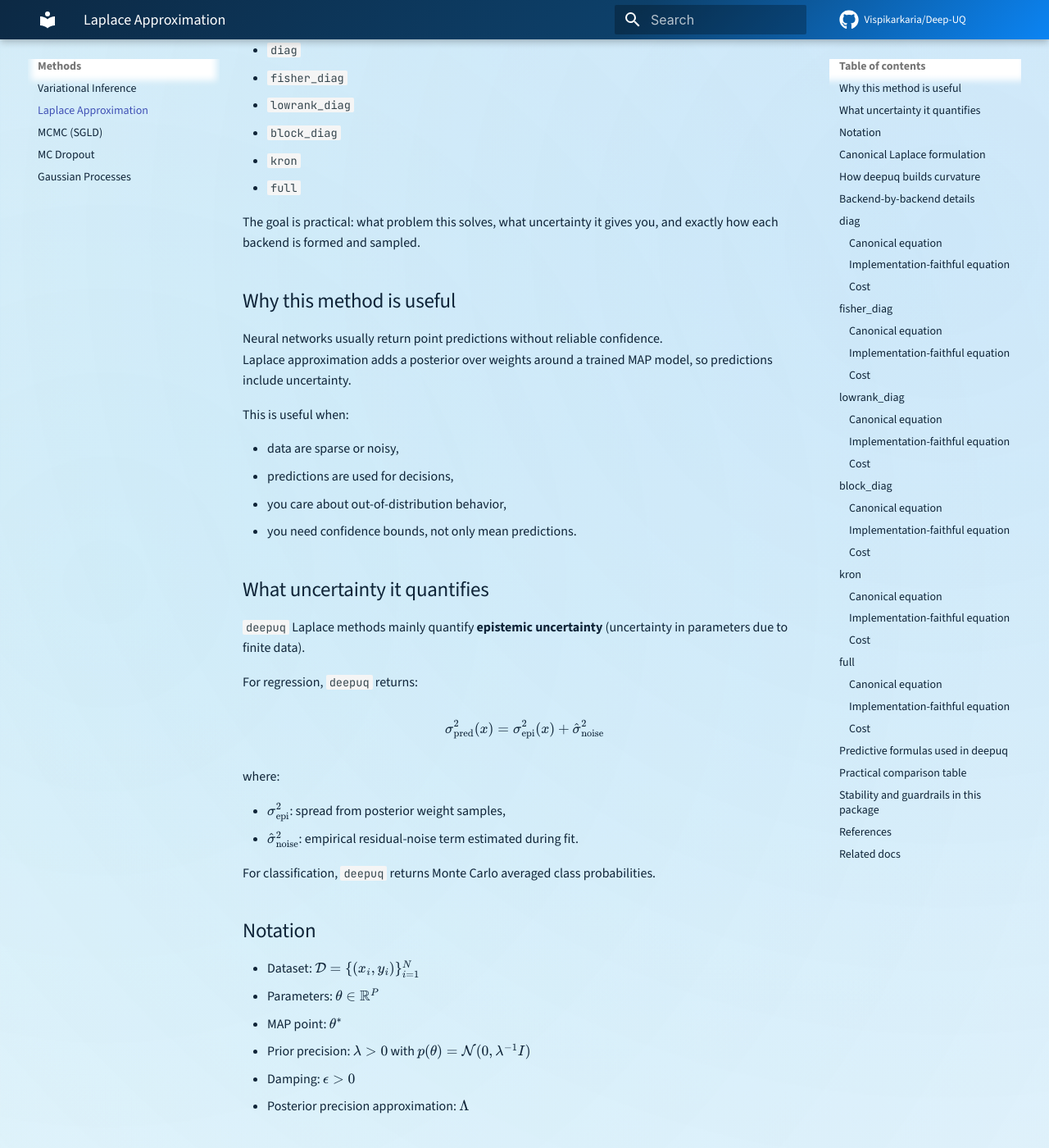
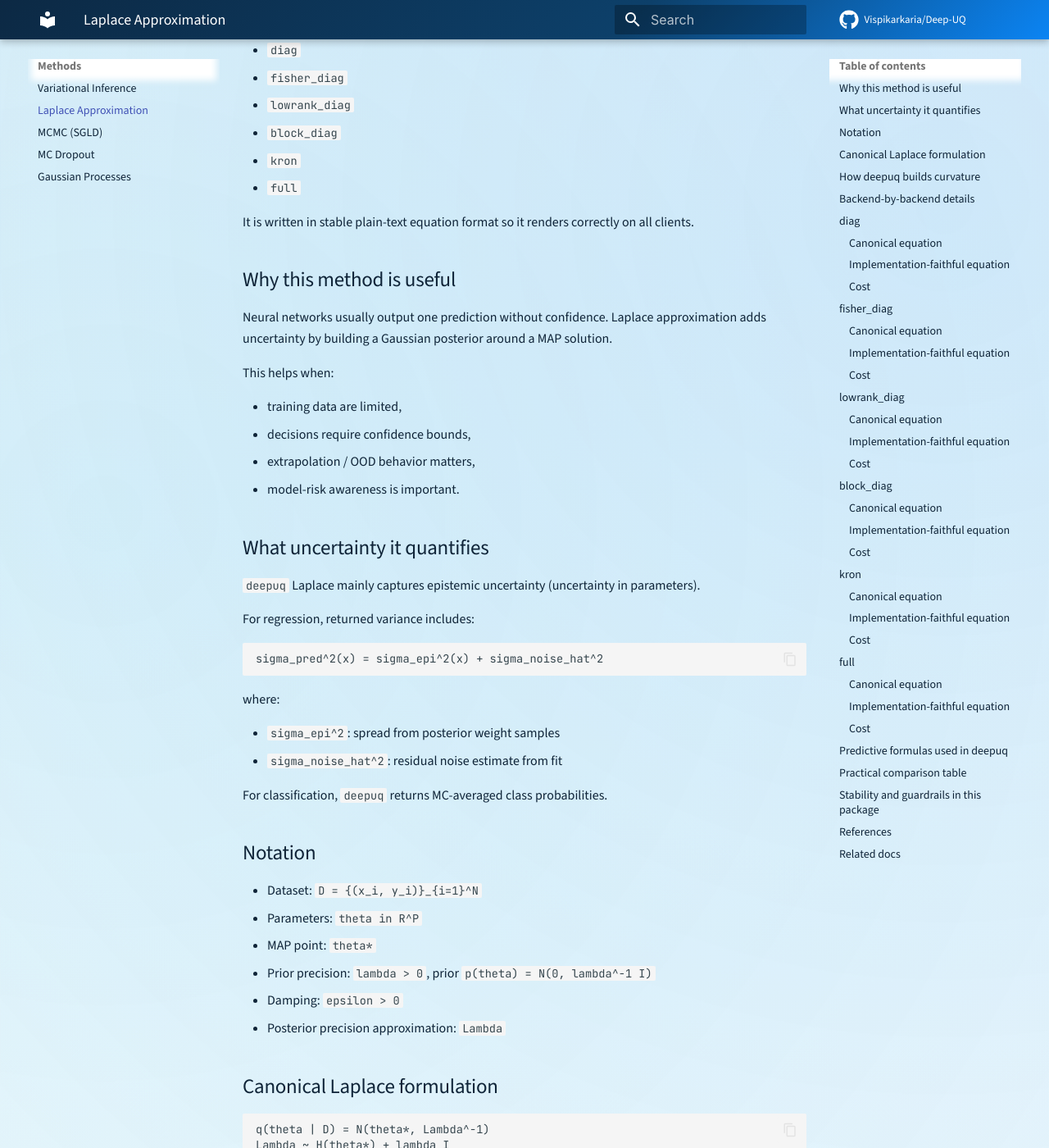
Before and after one commit to Vispikarkaria/Deep-UQ, an MkDocs documentation site: the page built from docs/methods/laplace.md, in a window 1280 px wide and 1400 px high, scrolled down 221 px. Shown: the whole window at 82% size. Built offline with MkDocs 1.6.1 and Material for MkDocs 9.7.7, drawn with Linux system fonts in a browser that asks for light colours; comment, search, counter and statistics services are not loaded; some of the changed text lies outside the part shown.

Commit message:
Remove LaTeX delimiters from Laplace docs to eliminate rendering errors

````diff
--- a/docs/methods/laplace.md
+++ b/docs/methods/laplace.md
@@ -1,6 +1,6 @@
 # Laplace Approximation (LLA) in `deepuq`
 
-This page documents all Laplace/LLA backends implemented by `LaplaceWrapper`:
+This page explains the six Laplace/LLA backends implemented in `LaplaceWrapper`:
 
 - `diag`
 - `fisher_diag`
@@ -9,74 +9,63 @@ This page documents all Laplace/LLA backends implemented by `LaplaceWrapper`:
 - `kron`
 - `full`
 
-The goal is practical: what problem this solves, what uncertainty it gives you, and exactly how each backend is formed and sampled.
+It is written in stable plain-text equation format so it renders correctly on all clients.
 
 ## Why this method is useful
 
-Neural networks usually return point predictions without reliable confidence.
-Laplace approximation adds a posterior over weights around a trained MAP model, so predictions include uncertainty.
+Neural networks usually output one prediction without confidence.
+Laplace approximation adds uncertainty by building a Gaussian posterior around a MAP solution.
 
-This is useful when:
+This helps when:
 
-- data are sparse or noisy,
-- predictions are used for decisions,
-- you care about out-of-distribution behavior,
-- you need confidence bounds, not only mean predictions.
+- training data are limited,
+- decisions require confidence bounds,
+- extrapolation / OOD behavior matters,
+- model-risk awareness is important.
 
 ## What uncertainty it quantifies
 
-`deepuq` Laplace methods mainly quantify **epistemic uncertainty** (uncertainty in parameters due to finite data).
+`deepuq` Laplace mainly captures epistemic uncertainty (uncertainty in parameters).
 
-For regression, `deepuq` returns:
+For regression, returned variance includes:
 
-$$
-\sigma^2_{\mathrm{pred}}(x)
-=
-\sigma^2_{\mathrm{epi}}(x) + \hat\sigma^2_{\mathrm{noise}}
-$$
+```text
+sigma_pred^2(x) = sigma_epi^2(x) + sigma_noise_hat^2
+```
 
 where:
 
-- \(\sigma^2_{\mathrm{epi}}\): spread from posterior weight samples,
-- \(\hat\sigma^2_{\mathrm{noise}}\): empirical residual-noise term estimated during fit.
+- `sigma_epi^2`: spread from posterior weight samples
+- `sigma_noise_hat^2`: residual noise estimate from fit
 
-For classification, `deepuq` returns Monte Carlo averaged class probabilities.
+For classification, `deepuq` returns MC-averaged class probabilities.
 
 ## Notation
 
-- Dataset: \(\mathcal{D}=\{(x_i,y_i)\}_{i=1}^N\)
-- Parameters: \(\theta\in\mathbb{R}^P\)
-- MAP point: \(\theta^*\)
-- Prior precision: \(\lambda>0\) with \(p(\theta)=\mathcal{N}(0,\lambda^{-1}I)\)
-- Damping: \(\epsilon>0\)
-- Posterior precision approximation: \(\Lambda\)
+- Dataset: `D = {(x_i, y_i)}_{i=1}^N`
+- Parameters: `theta in R^P`
+- MAP point: `theta*`
+- Prior precision: `lambda > 0`, prior `p(theta) = N(0, lambda^-1 I)`
+- Damping: `epsilon > 0`
+- Posterior precision approximation: `Lambda`
 
 ## Canonical Laplace formulation
 
-Posterior approximation around \(\theta^*\):
+```text
+q(theta | D) = N(theta*, Lambda^-1)
+Lambda ~ H(theta*) + lambda I
+```
 
-$$
-q(\theta\mid\mathcal D)
-=
-\mathcal N\left(\theta^*,\Lambda^{-1}\right)
-$$
-
-with precision approximately:
-
-$$
-\Lambda \approx H(\theta^*) + \lambda I
-$$
-
-where \(H(\theta^*)\) is a Hessian-like local curvature matrix (or PSD surrogate such as empirical Fisher/GGN family).
+`H(theta*)` is a local curvature matrix (or PSD surrogate such as empirical Fisher / GGN family).
 
 ## How `deepuq` builds curvature
 
 Across backends, `deepuq` uses batch gradients from:
 
-- regression objective: \(\frac{1}{2}\sum (f_\theta(x)-y)^2\),
-- classification objective: summed cross-entropy.
+- regression objective: `0.5 * sum((f_theta(x) - y)^2)`
+- classification objective: summed cross-entropy
 
-Then each backend builds a different structured approximation of \(\Lambda\), always adding prior precision and damping.
+Then each backend builds a structured approximation of `Lambda`, always adding prior precision and damping.
 
 ## Backend-by-backend details
 
@@ -84,42 +73,38 @@ Then each backend builds a different structured approximation of \(\Lambda\), al
 
 ### Canonical equation
 
-$$
-\Lambda_{\mathrm{diag}} = \mathrm{diag}(H) + \lambda I
-$$
+```text
+Lambda_diag = diag(H) + lambda I
+```
 
 ### Implementation-faithful equation
 
-With batch gradients \(g_b\):
+With batch gradients `g_b`:
 
-$$
-d = \frac{1}{N}\sum_b g_b\odot g_b
-$$
-
-$$
-\Lambda_{\mathrm{diag}} = d + \lambda\mathbf{1} + \epsilon\mathbf{1}
-$$
+```text
+d = (1/N) * sum_b (g_b ⊙ g_b)
+Lambda_diag = d + lambda*1 + epsilon*1
+```
 
 Sampling:
 
-$$
-\theta^{(s)} = \theta^* + \xi^{(s)}\odot\Lambda_{\mathrm{diag}}^{-1/2},
-\quad
-\xi^{(s)}\sim\mathcal N(0,I)
-$$
+```text
+theta^(s) = theta* + xi^(s) ⊙ Lambda_diag^(-1/2)
+xi^(s) ~ N(0, I)
+```
 
 ### Cost
 
-- Fit: \(O(BP)\)
-- Memory: \(O(P)\)
+- Fit: `O(BP)`
+- Memory: `O(P)`
 
 ## `fisher_diag`
 
 ### Canonical equation
 
-$$
-\Lambda_{\mathrm{fdiag}} = \mathrm{diag}(F_{\mathrm{emp}}) + \lambda I
-$$
+```text
+Lambda_fdiag = diag(F_emp) + lambda I
+```
 
 ### Implementation-faithful equation
 
@@ -133,176 +118,151 @@ Same as `diag`.
 
 ### Canonical equation
 
-$$
-H \approx U_r\Sigma_rU_r^\top + \mathrm{diag}(r)
-$$
-
-$$
-\Lambda \approx \lambda I + U_r\Sigma_rU_r^\top + \mathrm{diag}(r)
-$$
+```text
+H ~ U_r * Sigma_r * U_r^T + diag(r)
+Lambda ~ lambda I + U_r * Sigma_r * U_r^T + diag(r)
+```
 
 ### Implementation-faithful equation
 
-With scaled gradient matrix \(\widetilde G = G/\sqrt{N}\) and SVD \(\widetilde G = USV^\top\):
+With scaled gradient matrix `G_tilde = G / sqrt(N)` and SVD `G_tilde = U S V^T`:
 
-$$
-U_r\leftarrow V_{:,1:r},
-\quad
-\Lambda_r\leftarrow S_{1:r}^2
-$$
+```text
+U_r <- V[:, 1:r]
+Lambda_r <- S[1:r]^2
 
-$$
-d_{\mathrm{total}} = \frac{1}{N}\sum_b g_b\odot g_b,
-\quad
-d_{\mathrm{lr}} = (U_r\odot U_r)\Lambda_r,
-\quad
-d_{\mathrm{res}} = \max(d_{\mathrm{total}} - d_{\mathrm{lr}},0)
-$$
+d_total = (1/N) * sum_b (g_b ⊙ g_b)
+d_lr    = (U_r ⊙ U_r) * Lambda_r
+d_res   = max(d_total - d_lr, 0)
 
-$$
-D = \lambda I + \mathrm{diag}(d_{\mathrm{res}}) + \epsilon I
-$$
+D = lambda I + diag(d_res) + epsilon I
+```
 
 Sampling uses a Woodbury-style low-rank-plus-diagonal transform.
 
 ### Cost
 
-- Fit: approximately \(O(\min(B^2P, BP^2))\)
-- Memory: \(O(BP + Pr)\)
+- Fit: approx `O(min(B^2 P, B P^2))`
+- Memory: `O(BP + Pr)`
 
 ## `block_diag`
 
 ### Canonical equation
 
-$$
-\Lambda \approx \mathrm{blockdiag}(\Lambda_1,\dots,\Lambda_K),
-\quad
-\Lambda_k \approx H_k + \lambda I_k
-$$
+```text
+Lambda ~ blockdiag(Lambda_1, ..., Lambda_K)
+Lambda_k ~ H_k + lambda I_k
+```
 
 ### Implementation-faithful equation
 
-For each block \(k\):
+For each block `k`:
 
-$$
-C_k = \frac{1}{N}\sum_b g_{b,k}g_{b,k}^\top
-$$
+```text
+C_k = (1/N) * sum_b (g_{b,k} g_{b,k}^T)
+Lambda_k = C_k + (lambda + epsilon) I_k
+```
 
-$$
-\Lambda_k = C_k + (\lambda+\epsilon)I_k
-$$
+Sampling with Cholesky `Lambda_k = L_k L_k^T`:
 
-Sampling per block using Cholesky \(\Lambda_k=L_kL_k^\top\):
-
-$$
-\theta_k^{(s)} = \theta_k^* + L_k^{-\top}\xi_k^{(s)},
-\quad
-\xi_k^{(s)}\sim\mathcal N(0,I_k)
-$$
+```text
+theta_k^(s) = theta_k* + L_k^{-T} xi_k^(s)
+xi_k^(s) ~ N(0, I_k)
+```
 
 ### Cost
 
-- Fit: \(O\!\left(B\sum_k p_k^2\right)\)
-- Memory: \(O\!\left(\sum_k p_k^2\right)\)
+- Fit: `O(B * sum_k p_k^2)`
+- Memory: `O(sum_k p_k^2)`
 
 ## `kron`
 
 ### Canonical equation
 
-For layer \(l\):
-
-$$
-H_l \approx A_l\otimes G_l
-$$
+```text
+For layer l:
+H_l ~ A_l ⊗ G_l
+```
 
 ### Implementation-faithful equation
 
-For selected `nn.Linear` layers, `deepuq` captures activations \(a\) and output gradients \(g\):
+For selected `nn.Linear` layers, `deepuq` captures activations `a` and output gradients `g`:
 
-$$
-A_l = \frac{1}{B}\sum_b \frac{\bar a_b^\top\bar a_b}{m_b},
-\quad
-G_l = \frac{1}{B}\sum_b \frac{g_b^\top g_b}{m_b}
-$$
+```text
+A_l = (1/B) * sum_b ((a_bar_b^T a_bar_b) / m_b)
+G_l = (1/B) * sum_b ((g_b^T g_b) / m_b)
+```
 
-where \(\bar a\) includes a bias-augmentation term when bias is present.
+`a_bar` includes bias augmentation when bias exists.
 
 Then:
 
-$$
-A_l=U_a\,\mathrm{diag}(s_a)\,U_a^\top,
-\quad
-G_l=U_g\,\mathrm{diag}(s_g)\,U_g^\top
-$$
+```text
+A_l = U_a diag(s_a) U_a^T
+G_l = U_g diag(s_g) U_g^T
+```
 
-Sampling uses denominator:
+Sampling denominator:
 
-$$
-s_a\otimes s_g + (\lambda+\epsilon)
-$$
+```text
+s_a ⊗ s_g + (lambda + epsilon)
+```
 
 ### Cost
 
-- Factor accumulation: \(O\!\left(B\sum_l(n'_{\mathrm{in},l}{}^2+n_{\mathrm{out},l}^2)\right)\)
-- Eigendecomposition: \(O\!\left(\sum_l(n'_{\mathrm{in},l}{}^3+n_{\mathrm{out},l}^3)\right)\)
-- Memory: \(O\!\left(\sum_l(n'_{\mathrm{in},l}{}^2+n_{\mathrm{out},l}^2)\right)\)
+- Factor accumulation: `O(B * sum_l (n_in'_l^2 + n_out_l^2))`
+- Eigendecomposition: `O(sum_l (n_in'_l^3 + n_out_l^3))`
+- Memory: `O(sum_l (n_in'_l^2 + n_out_l^2))`
 
 ## `full`
 
 ### Canonical equation
 
-$$
-\Lambda_{\mathrm{full}} = H + \lambda I
-$$
+```text
+Lambda_full = H + lambda I
+```
 
 ### Implementation-faithful equation
 
-With stacked gradient matrix \(G\in\mathbb R^{B\times P}\):
+With stacked gradient matrix `G in R^(B x P)`:
 
-$$
-C = \frac{1}{N}G^\top G
-$$
+```text
+C = (1/N) * G^T G
+Lambda_full = C + (lambda + epsilon) I
+```
 
-$$
-\Lambda_{\mathrm{full}} = C + (\lambda+\epsilon)I
-$$
+If `Lambda_full = L L^T`, sampling is:
 
-If \(\Lambda_{\mathrm{full}}=LL^\top\), sampling is:
-
-$$
-\theta^{(s)} = \theta^* + L^{-\top}\xi^{(s)},
-\quad
-\xi^{(s)}\sim\mathcal N(0,I)
-$$
+```text
+theta^(s) = theta* + L^{-T} xi^(s)
+xi^(s) ~ N(0, I)
+```
 
 ### Cost
 
-- Fit: \(O(BP^2 + P^3)\)
-- Memory: \(O(P^2)\)
+- Fit: `O(BP^2 + P^3)`
+- Memory: `O(P^2)`
 
 ## Predictive formulas used in `deepuq`
 
-For posterior samples \(\{\theta^{(s)}\}_{s=1}^S\):
+For posterior samples `{theta^(s)}_{s=1}^S`:
 
-$$
-\mu(x)=\frac{1}{S}\sum_s f(x;\theta^{(s)})
-$$
-
-$$
-\sigma^2_{\mathrm{epi}}(x)=\frac{1}{S}\sum_s\left(f(x;\theta^{(s)})-\mu(x)\right)^2
-$$
+```text
+mu(x) = (1/S) * sum_s f(x; theta^(s))
+sigma_epi^2(x) = (1/S) * sum_s (f(x; theta^(s)) - mu(x))^2
+```
 
 Regression return:
 
-$$
-\sigma^2_{\mathrm{pred}}(x)=\sigma^2_{\mathrm{epi}}(x)+\hat\sigma^2_{\mathrm{noise}}
-$$
+```text
+sigma_pred^2(x) = sigma_epi^2(x) + sigma_noise_hat^2
+```
 
 Classification return:
 
-$$
-\bar p(y\mid x)=\frac{1}{S}\sum_s \mathrm{softmax}(z^{(s)}(x))
-$$
+```text
+p_bar(y|x) = (1/S) * sum_s softmax(z^(s)(x))
+```
 
 ## Practical comparison table
 
````
